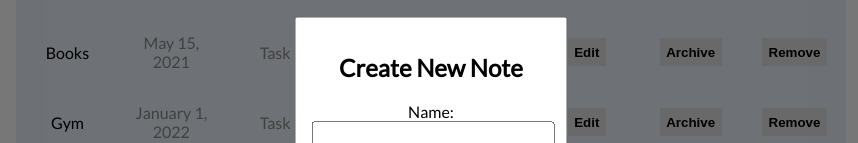
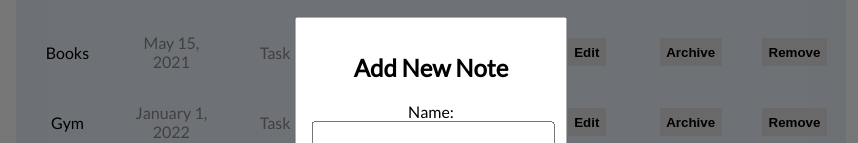
Before and after one commit to Made1ra/notes-app-react, a React (Create React App) app: page / in a window 1280 px wide. Both pictures are taken after a click on the button "Create Note". Shown: the part 522-665 px from the top of the page, without its empty margins (209-1067 px from the left). Built offline with nearby package versions, Linux system fonts and the light colour scheme.

Commit message:
Update Modal.tsx

```diff
--- a/src/components/Modal.tsx
+++ b/src/components/Modal.tsx
@@ -93,7 +93,7 @@ function Modal({ $isOpen, isEditing, selectedNote, onClose }: ModalProps) {
     return (
         <Overlay $isOpen={$isOpen}>
             <Content>
-                <h2>{isEditing ? 'Edit Note' : 'Create New Note'}</h2>
+                <h2>{isEditing ? 'Edit Note' : 'Add New Note'}</h2>
                 <form onSubmit={(e) => handleSubmit(e)}>
                     <label htmlFor="name">Name:</label>
                     <TextInput
```
